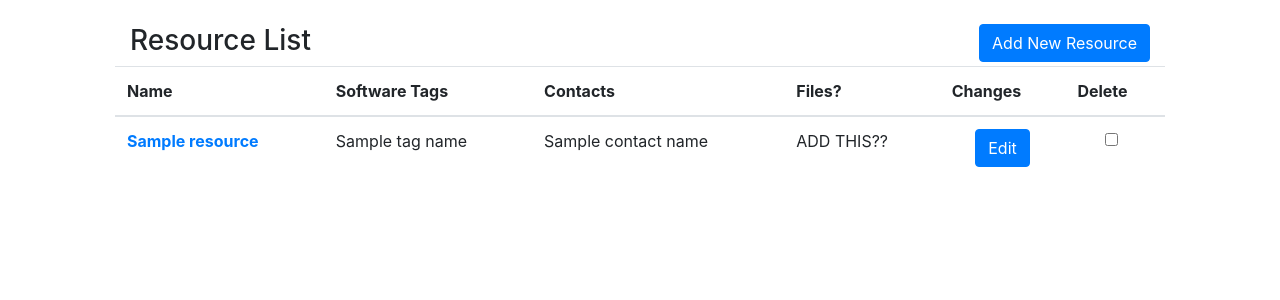
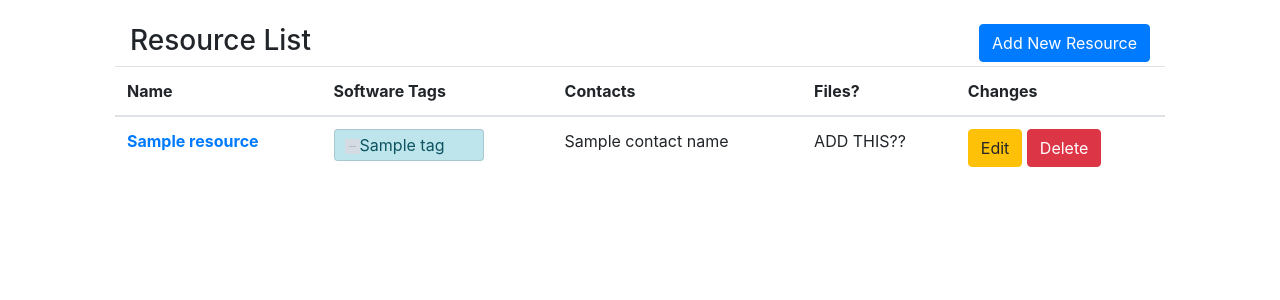
Before and after one commit to Andrew-McMahon7/learnjournal, a Django app: template journal/templates/alljournalresources.html in a window 1280 px wide. Shown: the part 56-356 px from the top of the page. Run offline with Django 3.2, Linux system fonts and the light colour scheme; the template is opened without the code that fills it: most values are stand-ins (such as "Sample title", 1, 10 or a date in 2020); grey boxes marked "Sample" are stand-in pictures; some libraries are stand-ins or nearby versions.

Commit message:
Working Update Resource

```diff
--- a/journal/forms.py
+++ b/journal/forms.py
@@ -6,12 +6,16 @@ from django.forms.widgets import CheckboxSelectMultiple, Widget
 from journal.models import ContactsResource, JournalResource, Resource, TagsResource
 from django import forms
 
+class CustomTagMMCF(forms.ModelMultipleChoiceField):
+       def label_from_instance(self, tag):
+           return "%s" % tag.tagName
+
 class JournalResourceForm(ModelForm):
        class Meta:
               model = JournalResource
               fields = ['journalName', 'journalUrl', 'tagNames', 'contactNames']
 
-       tagNames = forms.ModelMultipleChoiceField(
+       tagNames = CustomTagMMCF(
               queryset = TagsResource.objects.all(),
               widget = forms.CheckboxSelectMultiple
        )
--- a/journal/models.py
+++ b/journal/models.py
@@ -15,8 +15,8 @@ class TagsResource(models.Model):
     tagUrl = models.URLField()
     imageUrl = models.URLField(blank = True, null = True)
 
-    def __str__(self):
-        return self.tagName
+    # def __str__(self):
+    #     return self.tagName
 
 
 class ContactsResource(models.Model):
--- a/journal/templates/alljournalresources.html
+++ b/journal/templates/alljournalresources.html
@@ -3,9 +3,17 @@
 {% block title %}View Resources{% endblock %}
 
 {% block content %}
+
+<style>
+    .list-group-item {
+        padding: 3px 10px;
+        width: 150px;
+    }
+
+</style>
+
 <br>
     <div class="container">
-
         <div class="container">
             {% if journalResources %}
 
@@ -29,7 +37,6 @@
                         <th scope="col">Contacts</th>
                         <th scope="col">Files?</th>
                         <th scope="col">Changes</th>
-                        <th scope="col">Delete</th>
                       </tr>
                     </thead>
                     <tbody>
@@ -37,12 +44,12 @@
                       <tr>
                         <th scope="row"><a href="{{resource.journalUrl}}">{{resource.journalName}}</a></th>
                         <td>
+                            <div class="list-group">
+                                {% for tag in resource.tagNames.all %}
+                                <a href="{{tag.tagUrl}}" class="list-group-item list-group-item-action list-group-item-info"><img height="15" width="15" src="{{tag.imageUrl}}" alt="">{{ tag.tagName }}</a>
+                                {% endfor %}
+                            </div>
 
-                            {% for name in resource.tagNames.all %}
-
-                            {{ name }} <br>
-
-                            {% endfor %}
 
 
                         </td>
@@ -57,10 +64,8 @@
 
                         </td>
                         <td>ADD THIS??</td>
-                        <td align="center"><button class="btn btn-primary btn-sml">Edit</button></td>
-                        <td align="center"><div class="form-check">
-                            <input class="form-check-input" type="checkbox" value="" id="defaultCheck1">
-                          </div></td>
+                        <td><button class="btn btn-warning btn-sml" onclick="window.location = '/updateResource/{{resource.id}}';">Edit</button>
+                        <button class="btn btn-danger btn-sml">Delete</button></td>
                       </tr>
                     {% endfor %}
 
--- /dev/null
+++ b/journal/templates/updateResource.html
@@ -0,0 +1,4 @@
+<form method="post">{% csrf_token %}
+    {{ form.as_p }}
+    <input type="submit" value="Update">
+</form>
--- a/journal/urls.py
+++ b/journal/urls.py
@@ -9,5 +9,5 @@ urlpatterns = [
     path('createResource', views.ResourceCreateView.as_view(), name='resource_create'),
     path('createTag', views.TagCreateView.as_view(), name='tag_resource_create'),
     path('createContact', views.ContactCreateView.as_view(), name='contact_resource_create'),
-    path('resource_update', views.ResourceUpdateView.as_view(), name='resource_update'),
+    path('updateResource/<int:pk>', views.ResourceUpdateView.as_view(), name='resource_update'),
 ]
```
Also changed, not shown: journal/views.py (+7 -5 lines).
